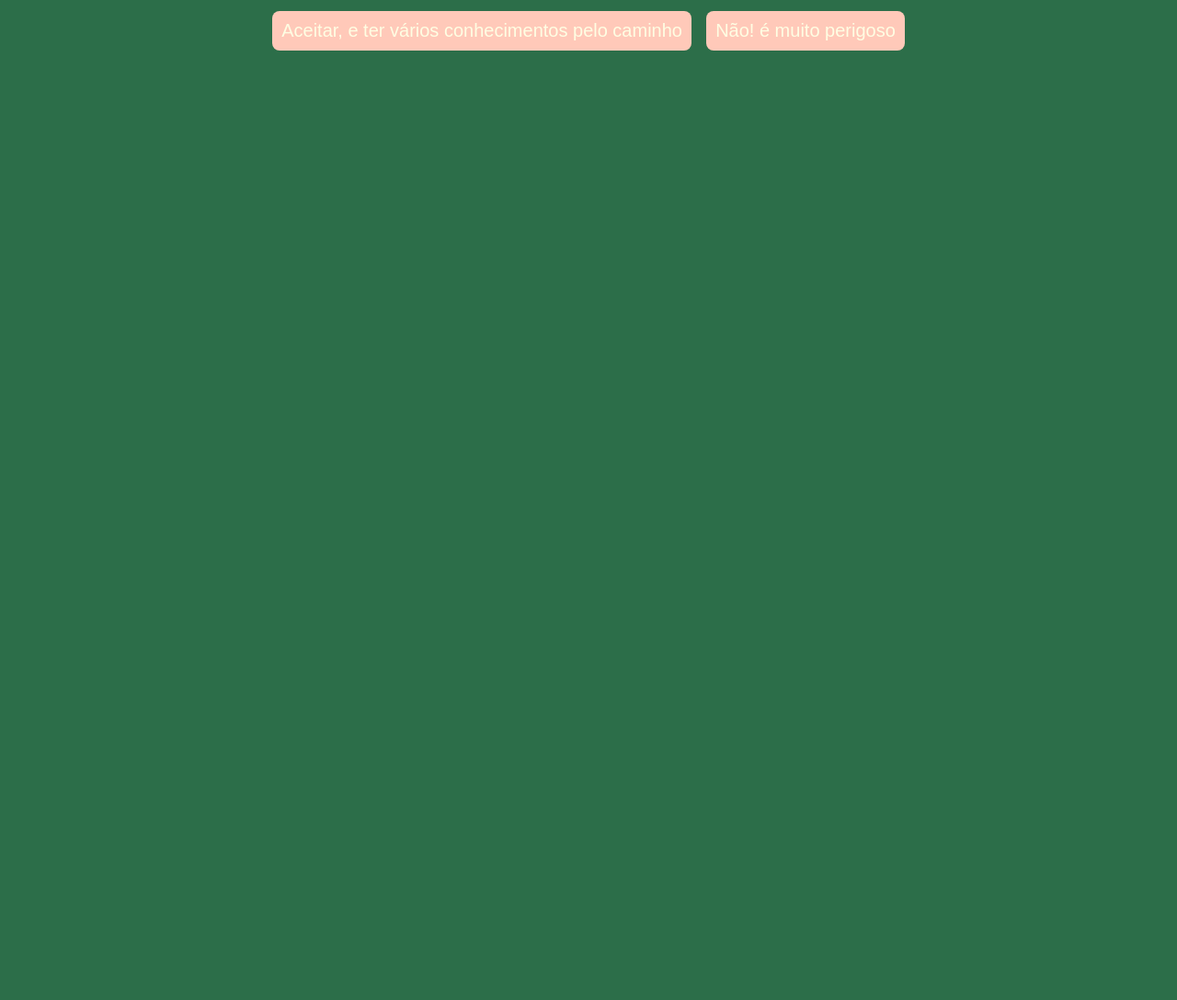
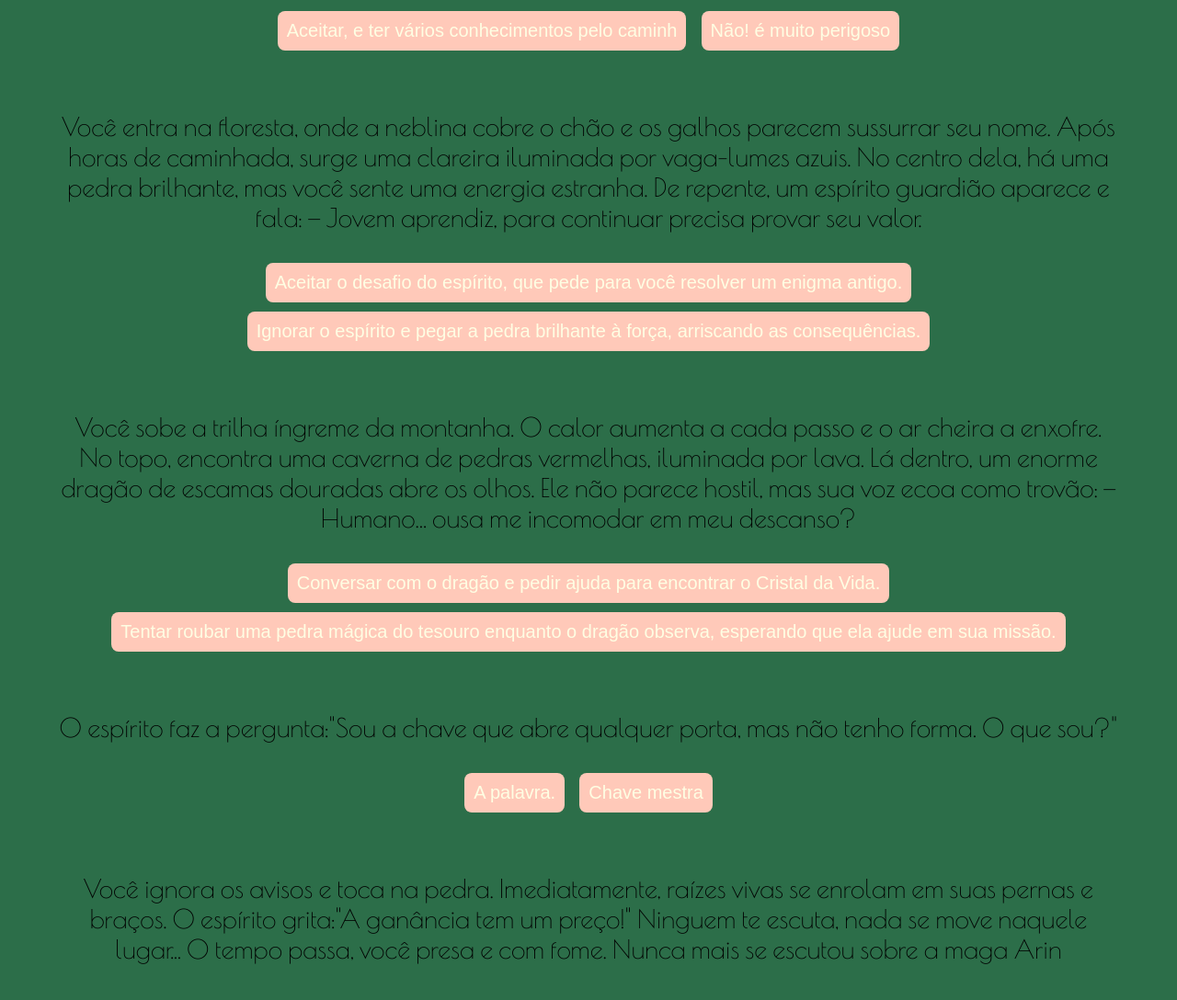
Before and after one commit to JoaoHOLYMOLY20/Rpg-de-escolhas-2025, a plain HTML site: page index.html in a window 1280 px wide. Shown: the part 320-1408 px from the top of the page at 92% size. Before the commit the page ends 800 px from the top, so only its background shows below. Drawn offline with nearby package versions, Linux system fonts and the light colour scheme; a web font is replaced by a local one.

Commit message:
Add files via upload

```diff
--- a/index.html
+++ b/index.html
@@ -1,28 +1,65 @@
 <!DOCTYPE html>
 <html lang="pt-br">
+
 <head>
     <meta charset="UTF-8">
-    <meta http-equiv="X-UA-Compatible" content="IE=edge">
-    <meta name="viewport" content="width=device-width, initial-scale=1.0">
-    <title>Escolhas de tonton</title>
+    <title>A história de Airn </title>
     <link rel="stylesheet" href="style.css">
 </head>
+
 <body>
+    <main>
+
+        <div class="passo ativo" id="passo-0">
+            <img src="" alt="">
+            <p> Era uma vez, em um mundo encantado, um gatinho chamado tonton queria aprender a voar, porque no mundo dele, gatinhos que voam são radicais. Um dia tonton encontrou um velho amigo gatinho chamado malvis, tonton perguntou a ele, se ele podia ensina-lo a voar, e malvis aceitou ensina-lo, mas com uma condição, pegar uma poção mágica que etá nas profundezas da caverna do doutor miau, que era um grande médico, mas que acabou tomando uma poção que lhe transformou em um monstro. </p>
+            <button class="btn-proximo" data-proximo="1">Aceitar, e ter vários conhecimentos pelo caminh</button>
+            <button class="btn-proximo" data-proximo="2">Não! é muito perigoso</button>
+        </div>
+
+        <div class="passo" id="passo-1">
+            <img src="" alt="">
+            <p> Você entra na floresta, onde a neblina cobre o chão e os galhos parecem sussurrar seu nome. Após horas
+                de caminhada, surge uma clareira iluminada por vaga-lumes azuis. No centro dela, há uma pedra brilhante,
+                mas você sente uma energia estranha.
+                De repente, um espírito guardião aparece e fala: — Jovem aprendiz, para continuar precisa provar seu
+                valor. </p>
+            <button class="btn-proximo" data-proximo="3"> Aceitar o desafio do espírito, que pede para você resolver um
+                enigma antigo.</button>
+            <button class="btn-proximo" data-proximo="4"> Ignorar o espírito e pegar a pedra brilhante à força,
+                arriscando as consequências.</button>
+        </div>
+
+        <div class="passo" id="passo-2">
+            <img src="" alt="">
+            <p> Você sobe a trilha íngreme da montanha. O calor aumenta a cada passo e o ar cheira a enxofre. No topo,
+                encontra uma caverna de pedras vermelhas, iluminada por lava. Lá dentro, um enorme dragão de escamas
+                douradas abre os olhos.
+                Ele não parece hostil, mas sua voz ecoa como trovão: — Humano… ousa me incomodar em meu descanso? </p>
+            <button class="btn-proximo" data-proximo="5"> Conversar com o dragão e pedir ajuda para encontrar o Cristal
+                da Vida.</button>
+            <button class="btn-proximo" data-proximo="6"> Tentar roubar uma pedra mágica do tesouro enquanto o dragão
+                observa, esperando que ela ajude em sua missão.</button>
+        </div>
+
+        <div class="passo" id="passo-3">
+            <img src="" alt="">
+            <p> O espírito faz a pergunta:"Sou a chave que abre qualquer porta, mas não tenho forma. O que sou?" </p>
+            <button class="btn-proximo" data-proximo="7"> A palavra. </button>
+            <button class="btn-proximo" data-proximo="10"> Chave mestra </button>
+        </div>
+
+        <div class="passo" id="passo-4">
+            <img src="" alt="">
+            <p> Você ignora os avisos e toca na pedra. Imediatamente, raízes vivas se enrolam em suas pernas e braços. O
+                espírito grita:"A ganância tem um preço!"
+                Ninguem te escuta, nada se move naquele lugar... O tempo passa, você presa e com fome.
+                Nunca mais se escutou sobre a maga Arin </p>
 
 
-  <main>
-    <div class="passo ativo" id="passo 0">
-        <img src="" alt="">
-        <p>Era uma vez, em um mundo encantado, um gatinho chamado tonton queria aprender a voar, porque no mundo dele, gatinhos que voam são radicais. Um dia tonton encontrou um velho amigo gatinho chamado malvis, tonton perguntou a ele, se ele podia ensina-lo a voar, e malvis aceitou ensina-lo, mas com uma condição, pegar uma poção mágica que etá nas profundezas da caverna do doutor miau, que era um grande médico, mas que acabou tomando uma poção que lhe transformou em um monstro.</p>
-        <button>Aceitar, e ter vários conhecimentos pelo caminho</button>
-        <button>Não! é muito perigoso</button>
-    </div>
-    <div class="passo" id="passo-1">
-      <img src="" alt="">
-      <p></p>
 
-    </div>
+    </main>
+    <script src="script.js"></script>
+</body>
 
-  </main>
-</body>
 </html>
--- /dev/null
+++ b/script.js
@@ -0,0 +1,11 @@
+const avanca = document.querySelectorAll(".btn-proximo")
+
+avanca.forEach(button => {
+  button.addEventListener('click', function(){
+    const atual = document.querySelector('.ativo');
+    const proximoPasso = 'passo-' + this.getAttribute('data-proximo');
+
+    atual.classList.remove('ativo');
+    document.getElementById(proximoPasso).classList.add('ativo');
+  })
+})
--- a/style.css
+++ b/style.css
@@ -45,3 +45,11 @@ main{
   text-align: center;
   font-size: 28px;
 }
+
+.passo{
+    display: nome;
+}
+
+.ativo{
+    display:block;
+}
```
